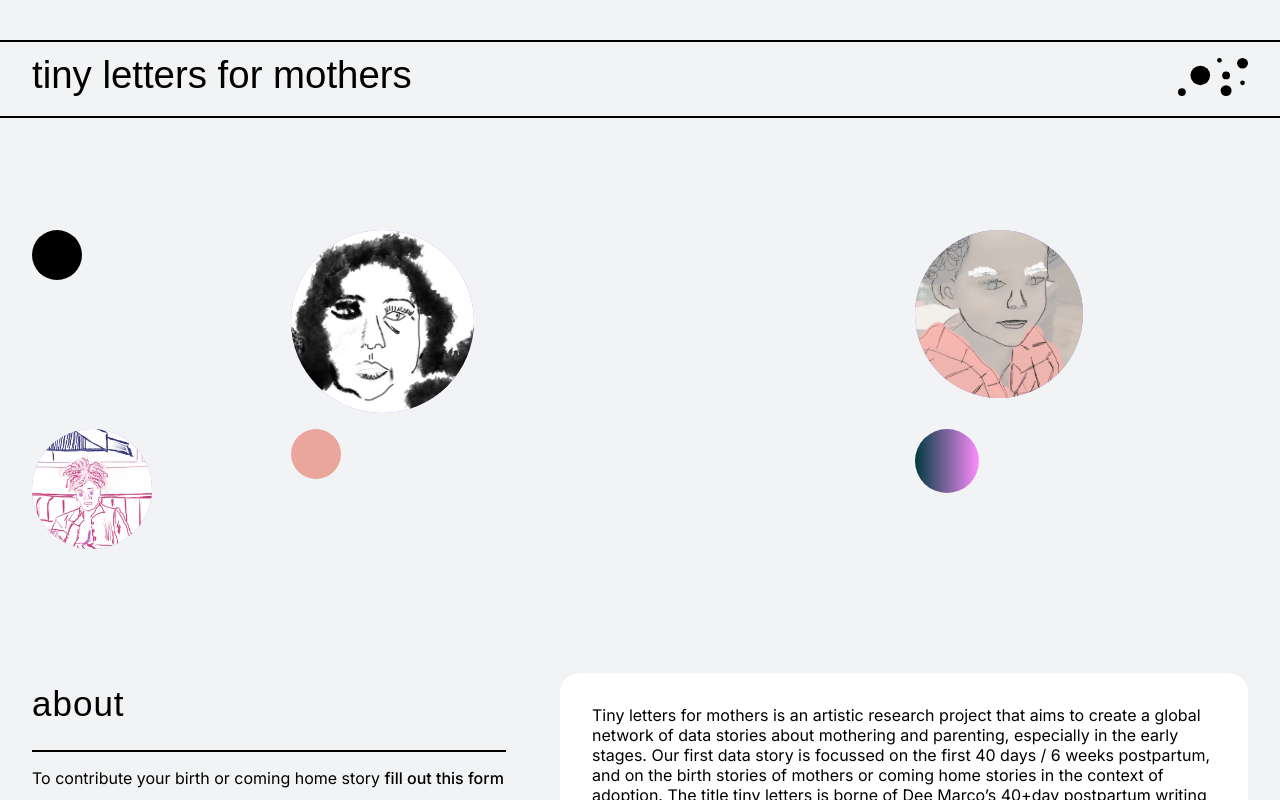
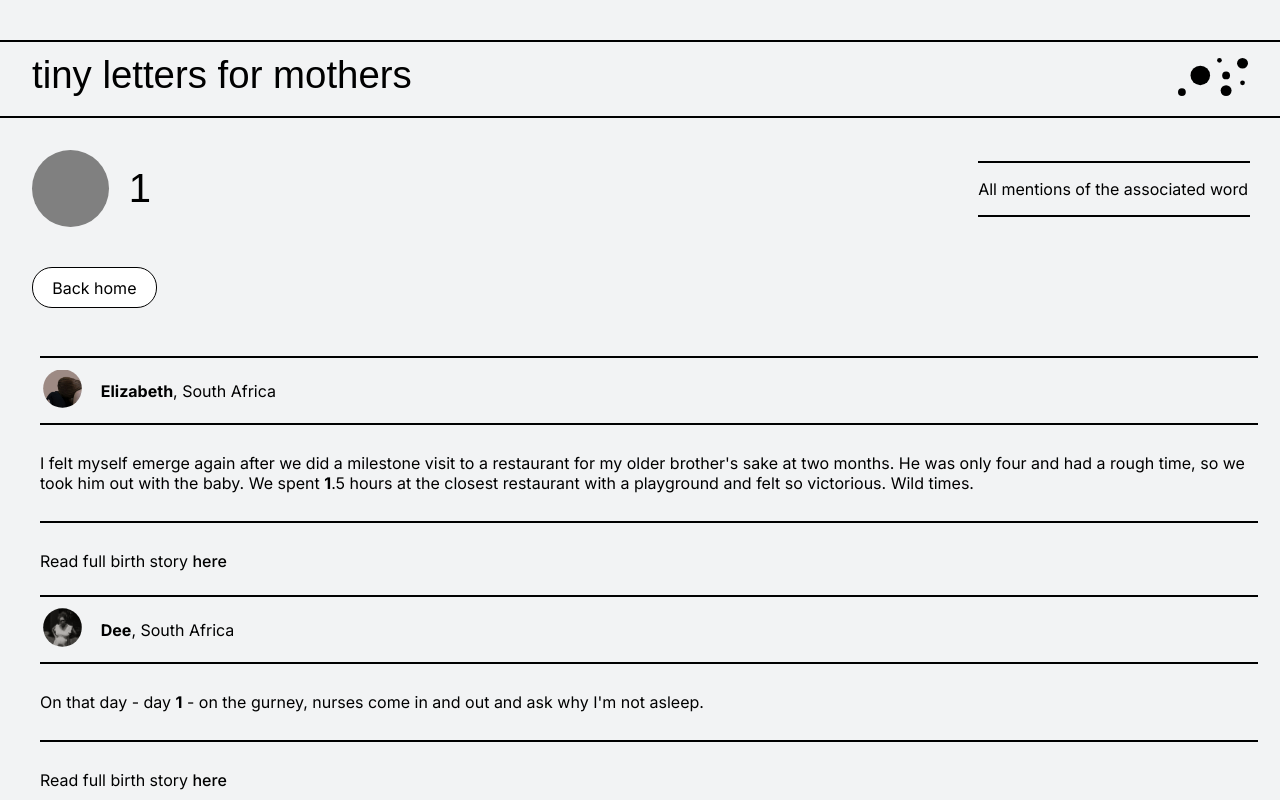
Before and after one commit to tinyletters/tinyletters.github.io, a React (Vite) app: page /#/sentences/1 in a window 1280 px wide. Shown: the top 800 px of the page. Built offline with nearby package versions, Linux system fonts and the light colour scheme; a web font is replaced by a local one.

Commit message:
added color key functionality

```diff
--- a/src/App.css
+++ b/src/App.css
@@ -47,6 +47,10 @@ flex-direction: row;
 .word-dot {
   width: 2vw;
   height: 2vw;
+}
+
+.word-intro {
+  margin: 2rem;
 }
 
 /* unvisited link */
@@ -250,6 +254,60 @@ select {
   padding-left: 5px;
   padding-right: 5px;
   pointer-events: auto; /* Ensure the tooltip can receive events */
+}
+
+.word-container {
+  border: none;
+  width: 100%;
+  height: fit-content;
+  pointer-events: auto; /* Ensure the tooltip can receive events */
+  padding: 0.5rem;
+}
+
+.word-header {
+  font-family: "Crake", sans-serif;
+  display: flex;
+  flex-direction: row;
+  align-items: center;
+  justify-content: space-between;
+  gap: 2rem;
+}
+
+.word-flex {
+  display: grid;
+  grid-template-columns: 1fr;
+  margin: 2rem;
+
+}
+
+.word-portrait {
+  width: 3vw;
+  border-radius: 50%;
+  padding: 0.2rem;
+}
+
+.word-word {
+  font-size: 40px;
+}
+
+.word-name-flex {
+  display: flex;
+  flex-direction: row;
+  gap: 1rem;
+  align-items: center;
+}
+
+.dot-and-word {
+  display: flex;
+  flex-direction: row;
+  align-items: center;
+  gap: 20px;
+
+}
+
+.all-mentions {
+  font-family: Inter, system-ui, Avenir, Helvetica, Arial, sans-serif;
+  font-weight: normal;
 }
 
 .tooltip-portrait {
@@ -651,6 +709,13 @@ h3 {
     gap: 5px;
   }
 
+  .word-portrait {
+    width: 7vw;
+    padding: 0.5rem;
+
+  }
+
+
   .card-name {
     font-family: "Crake", sans-serif;
     font-size: 20px;
@@ -935,6 +1000,12 @@ h3 {
     gap: 5px;
   }
 
+  .word-portrait {
+    width: 6vw;
+    padding: 0.1rem;
+
+  }
+
   @keyframes circle-translate-1 {
     from {
       transform: translate(0rem, 0rem);
--- a/src/App.jsx
+++ b/src/App.jsx
@@ -8,24 +8,24 @@ import BubbleChartComponent from "./BubbleChartComponent";
 import FullStoryPage from './FullStoryPage';
 import { HashRouter as Router, Route, Routes, useLocation } from 'react-router-dom';
 import ScrollToTop from './ScrollToTop';
-
-
+import WordSentencesPage from './WordSentencesPage';
 
 function MainContent() {
   const location = useLocation();
-
-  // Check if the current route includes "/story" to determine if it's a story page
   const isStoryPage = location.pathname.includes('/story');
+  const isWordSentencesPage = location.pathname.includes('/sentences');
 
   return (
     <>
       {isStoryPage ? (
-        // Only render the FullStoryPage when on a story route
         <Routes>
           <Route path="/story/:id" element={<FullStoryPage />} />
         </Routes>
+      ) : isWordSentencesPage ? (
+        <Routes>
+          <Route path="/sentences/:word" element={<WordSentencesPage />} />
+        </Routes>
       ) : (
-        // Render everything else when not on a story route
         <>
           <div className="circles--mobile">
             <br />
@@ -33,7 +33,7 @@ function MainContent() {
             <Circles />
           </div>
           <br />
-                    <div className="circles--dt">
+          <div className="circles--dt">
             <Circles />
           </div>
           <div className="intro--card">
@@ -71,7 +71,7 @@ function MainContent() {
                 Tiny letters for mothers is an artistic research project that aims
                 to create a global network of data stories about mothering and
                 parenting, especially in the early stages. Our first data story is
-                focussed on the first 40 days / 6 weeks postpartum, and on the birth
+                focused on the first 40 days / 6 weeks postpartum, and on the birth
                 stories of mothers or coming home stories in the context of
                 adoption. The title tiny letters is borne of Dee Marco’s 40+day
                 postpartum writing after the birth of her third child in 2023. Her
--- a/src/BubbleChartComponent.jsx
+++ b/src/BubbleChartComponent.jsx
@@ -6,7 +6,7 @@ import data from "./Data";
 import colorMap from "./ColorMap";
 import stopWords from "./StopWords";
 
-const normalizeWord = (word) => {
+export const normalizeWord = (word) => {
   if (word.endsWith("s") && word.length > 1) {
     return word.slice(0, -1);
   }
@@ -17,7 +17,7 @@ const countWords = (text) => {
   const words = text
     .toLowerCase()
     .replace(/[.,!?:;]/g, "")
-    .split(/\s+/); // Simplified punctuation removal
+    .split(/\s+/);
   const frequency = {};
 
   words.forEach((word) => {
@@ -37,7 +37,7 @@ export const getBubbleData = (frequency, filteredData) => {
     const words = entry.birthStory
       .toLowerCase()
       .replace(/[.,!?:;]/g, "")
-      .split(" "); // Simplified punctuation removal
+      .split(" ");
 
     words.forEach((word) => {
       if (frequency[word] >= 3) {
@@ -74,7 +74,7 @@ export const getBubbleData = (frequency, filteredData) => {
   return bubbleData;
 };
 
-const getRelevantEntries = (word, filteredData) => {
+export const getRelevantEntries = (word, filteredData) => {
   const cleanWord = normalizeWord(word.toLowerCase());
   const wordBoundaryRegex = new RegExp(`\\b${cleanWord}\\b`);
 
@@ -94,7 +94,7 @@ const getRelevantEntries = (word, filteredData) => {
         motherName: entry.motherName,
         portrait: entry.portrait,
         countryLivesIn: entry.countryLivesIn,
-        id: entry.id, // Include the correct id for the full story
+        id: entry.id,
       };
     })
     .filter((result) => result.sentence);
@@ -178,7 +178,7 @@ const BubbleChartComponent = () => {
 
   useEffect(() => {
     const { width, height } = dimensions;
-    if (!bubbleData.length) return; // Exit if no bubble data
+    if (!bubbleData.length) return;
 
     d3.select(svgRef.current).selectAll("*").remove();
 
@@ -393,7 +393,6 @@ const BubbleChartComponent = () => {
             </select>
           </label>
         </div>
-        {/* Render a message if no data is found */}
         {filteredData.length === 0 || bubbleData.length === 0 ? (
           <div className="limited-data">
             <p>
--- a/src/ColorKey.jsx
+++ b/src/ColorKey.jsx
@@ -1,10 +1,15 @@
 import React from 'react';
-import colorMap from './ColorMap';
+import { useNavigate } from 'react-router-dom'; // Import the navigation hook
 
 const ColorKey = ({ bubbleData, colorMap }) => {
+  const navigate = useNavigate(); // Initialize the navigate function
 
-    const sortedWords = bubbleData
-      .sort((a, b) => b.value - a.value);
+  const sortedWords = bubbleData.sort((a, b) => b.value - a.value);
+
+  const handleWordClick = (word) => {
+    // Navigate to the word's sentences page
+    navigate(`/sentences/${word}`);
+  };
 
   return (
     <div className="color-key">
@@ -12,16 +17,18 @@ const ColorKey = ({ bubbleData, colorMap }) => {
         <div
           key={bubble.name}
           className="color-key-item"
+          onClick={() => handleWordClick(bubble.name)} // Add the click handler
+          style={{ cursor: 'pointer' }} // Add a pointer cursor to show it's clickable
         >
           <div
             className="color-box"
             style={{
-                fontSize: "10px",
-                backgroundColor: colorMap[bubble.name] || "#8884d8",
-                width: "40px",
-                height: "10px",
-                display: "inline-block",
-                marginRight: "10px",
+              fontSize: '10px',
+              backgroundColor: colorMap[bubble.name] || '#8884d8',
+              width: '40px',
+              height: '10px',
+              display: 'inline-block',
+              marginRight: '10px',
             }}
           ></div>
           <span className="key-word">{bubble.name}</span>
--- /dev/null
+++ b/src/WordSentencesPage.jsx
@@ -0,0 +1,138 @@
+import React, { useEffect, useState } from "react";
+import { useParams, useNavigate } from "react-router-dom";
+import data from "./Data";
+import colorMap from "./ColorMap";
+import { Divider } from "@mui/material";
+
+function WordSentencesPage() {
+  const { word } = useParams();
+  const [sentences, setSentences] = useState([]);
+  const navigate = useNavigate();
+
+  useEffect(() => {
+    const normalizedWord = word.trim().toLowerCase();
+
+    const matchingSentences = [];
+
+    data.forEach((item) => {
+      const filteredSentences = item.sentences.filter((sentence) =>
+        new RegExp(`\\b${normalizedWord}\\b`, "i").test(sentence)
+      );
+      if (filteredSentences.length > 0) {
+        matchingSentences.push({ item, filteredSentences });
+      }
+    });
+    setSentences(matchingSentences);
+  }, [word]);
+
+  if (sentences.length === 0) {
+    return <div>No sentences available for this word.</div>;
+  }
+
+  return (
+    <div>
+      <div className="word-intro">
+        <div className="word-header">
+          <div className="dot-and-word">
+            <div
+              className="word-dot"
+              style={{
+                borderRadius: "50%",
+                backgroundColor: colorMap[word] || "gray",
+                width: "6vw",
+                height: "6vw",
+              }}
+            />
+            <div className="word-word">{word}</div>
+          </div>
+          <div className="all-mentions">
+            <Divider
+              sx={{
+                borderColor: "black",
+                borderWidth: "1px",
+                my: 1,
+                width: "100%",
+              }}
+            />
+            <p>All mentions of the associated word </p>
+            <Divider
+              sx={{
+                borderColor: "black",
+                borderWidth: "1px",
+                my: 1,
+                width: "100%",
+              }}
+            />
+          </div>
+        </div>
+        <br />
+        <br />
+        <button onClick={() => navigate("/")}>Back home</button>
+      </div>
+
+      <div className="word-flex">
+        {sentences.map(({ item, filteredSentences }, index) => (
+          <div key={index} className="word-container">
+            <Divider
+              sx={{
+                borderColor: "black",
+                borderWidth: "1px",
+                my: 1,
+                width: "100%",
+              }}
+            />
+            <div className="word-name-flex">
+              <div>
+                <img
+                  src={item.portrait}
+                  className="word-portrait"
+                  alt="portrait"
+                />
+              </div>
+              <div>
+                <strong>{item.motherName}</strong>, {item.countryLivesIn}
+              </div>
+            </div>
+            <Divider
+              sx={{
+                borderColor: "black",
+                borderWidth: "1px",
+                my: 1,
+                width: "100%",
+              }}
+            />
+            {filteredSentences.map((sentence, sentenceIndex) => {
+              const boldedSentence = sentence.replace(
+                new RegExp(`(${word})`, "gi"),
+                "<strong>$1</strong>"
+              );
+
+              return (
+                <div key={sentenceIndex}>
+                  <br />
+                  <div dangerouslySetInnerHTML={{ __html: boldedSentence }} />
+                  <br />
+                  <Divider
+                    sx={{
+                      borderColor: "black",
+                      borderWidth: "1px",
+                      my: 1,
+                      width: "100%",
+                    }}
+                  />
+                </div>
+              );
+            })}
+            <br />
+            Read full birth story{" "}
+            <strong>
+              <a href={`#/story/${item.id}`}>here</a>
+            </strong>
+          </div>
+        ))}
+      </div>
+    </div>
+  );
+}
+
+export default WordSentencesPage;
```
Lines whose indentation alone changed are shown as unchanged.
